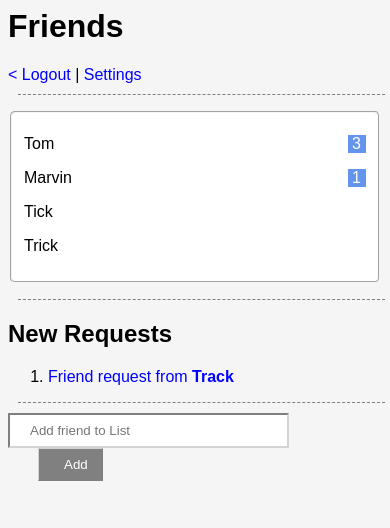
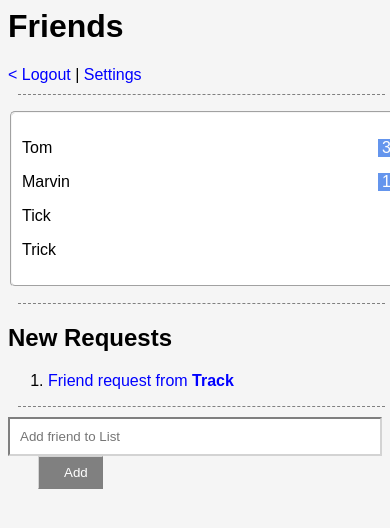
Before and after one commit to HeiligeMeier/Web, a PHP site: page /friends.html in a window 390 px wide. Shown: the top 528 px of the page. Run offline with PHP 8.4, Linux system fonts and the light colour scheme.

Commit message:
responsiove

```diff
--- a/Testat1/login.html
+++ b/Testat1/login.html
@@ -3,6 +3,7 @@
 
     </head>
     <body>
+
         <form action="" method="post">
 
             <!-- Bild und Überschrift -->
--- a/Testat2/style.css
+++ b/Testat2/style.css
@@ -314,7 +314,7 @@ fieldset > ul > li > a {
 /* responsive */
 
 @media only screen and (max-width: 800px) {
-    .labelregister {
+    .labelregister, .fieldsetLogin, .fsfriends, #addfriend, .about {
         text-align: left;
         width: 100%;
         padding: 10px;
```
